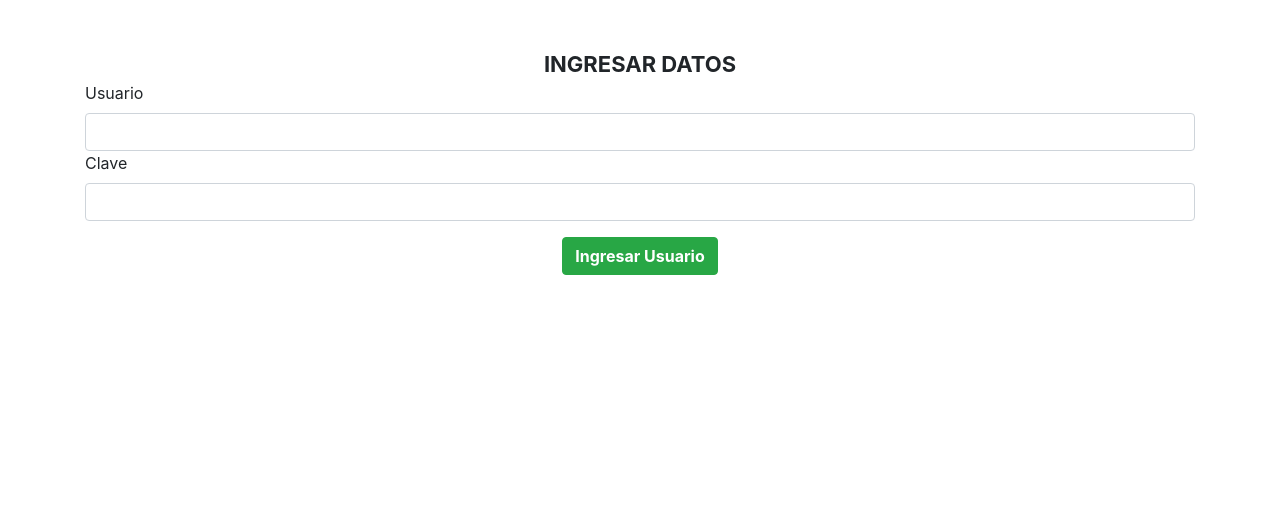
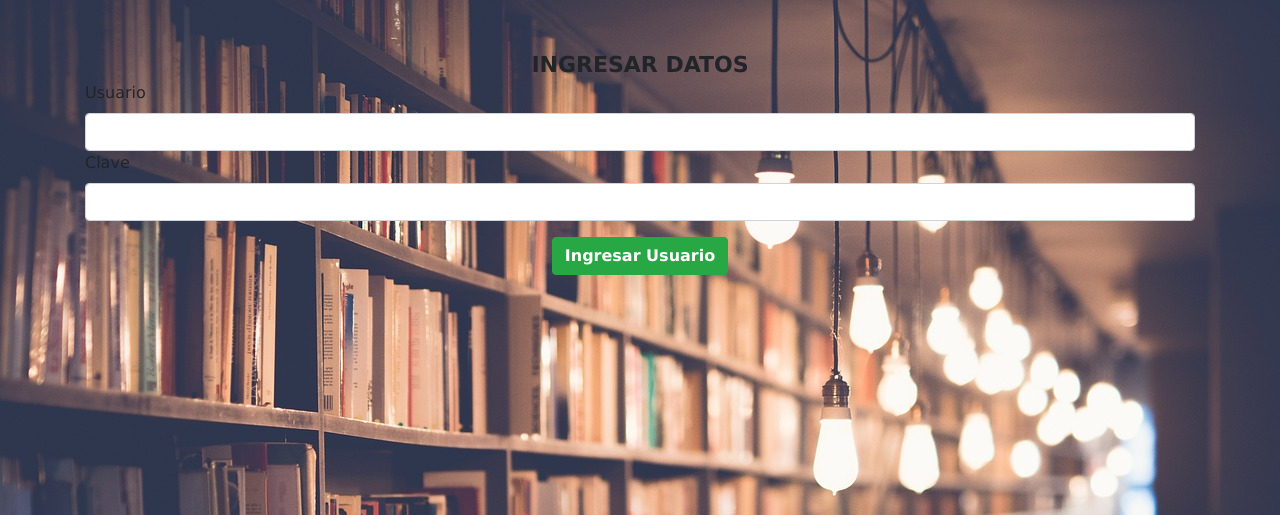
Before and after one commit to siswoo/crisdega, a PHP site: page / in a window 1280 px wide. Shown: the top 515 px of the page. Run offline with PHP 8.4, Linux system fonts and the light colour scheme.

Commit message:
cambios 15/12/2022

```diff
--- a/administrador.php
+++ b/administrador.php
@@ -11,9 +11,10 @@
 	<meta charset="utf-8">
 	<meta name="viewport" content="width=device-width, initial-scale=1">
 	<link rel="stylesheet" type="text/css" href="css/bootstrap.css">
+	<link rel="stylesheet" href="css/estilos.css">
 	<title>Crisdega</title>
 </head>
-<body>
+<body class="fondo" style="background-image: url(img/imagenes/fondo1.jpg);">
 <div class="col-12 text-center mt-3" style="font-weight: bold; font-size: 30px; text-transform: uppercase;">Listado de Inventario</div>
 <div class="row ml-3 mr-3" style="margin-top: 2rem;">
 		<input type="hidden" name="datatables" id="datatables" data-pagina="1" data-consultasporpagina="10" data-filtrado="" data-bodega="" data-conteo="">
--- /dev/null
+++ b/css/estilos.css
@@ -0,0 +1,11 @@
+*{
+    text-align: justify;
+    font-family: Verdana, Geneva, Tahoma, sans-serif;
+}
+
+.fondo{
+    background-size: cover;
+    background-repeat: no-repeat;
+    background-attachment: fixed;
+    background-color: aquamarine;
+}
--- a/index.php
+++ b/index.php
@@ -8,9 +8,10 @@
 	<meta charset="utf-8">
 	<meta name="viewport" content="width=device-width, initial-scale=1">
 	<link rel="stylesheet" type="text/css" href="css/bootstrap.css">
+	<link rel="stylesheet" href="css/estilos.css">
 	<title>Crisdega</title>
 </head>
-<body>
+<body class="fondo" style="background-image: url(img/imagenes/fondo.jpg);">
 
 <form id="formulario1" action="#" method="POST">
 	<div class="container">
```
Also changed, not shown: img/favicon/inspeccion.png (added), img/imagenes/fondo.jpg (added), img/imagenes/fondo1.jpg (added), img/imagenes/fondo2.jpg (added), img/imagenes/fondo3.jpg (added), img/logo/logo.png (added).
